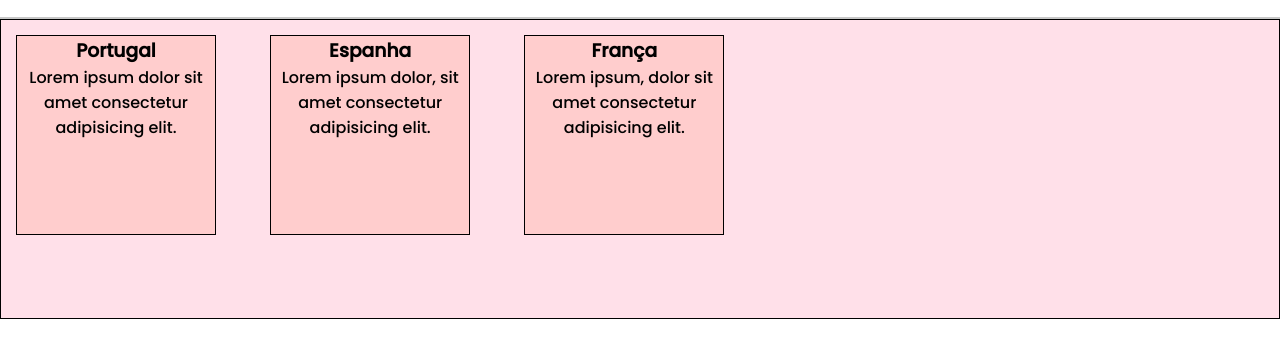
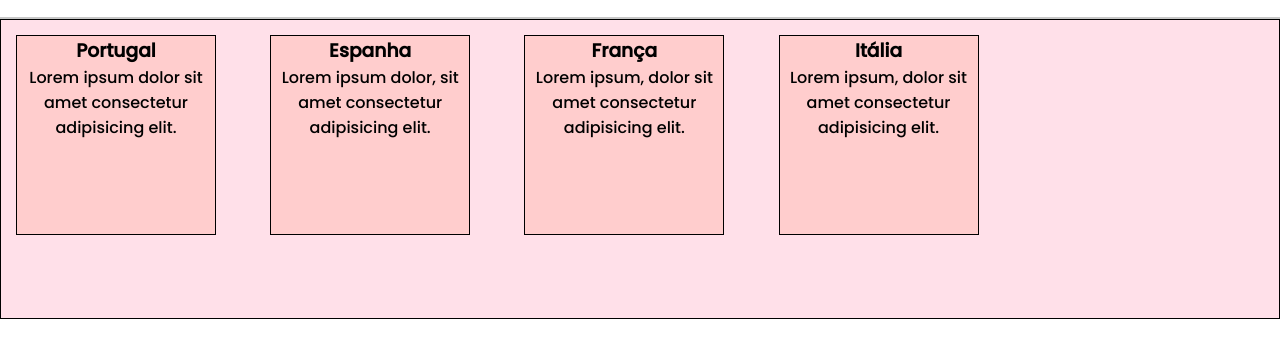
Before and after one commit to danitrovao/blogdaniela, a plain HTML site: page index.html in a window 1280 px wide. Shown: the part 62-420 px from the top of the page. Drawn offline with Linux system fonts and the light colour scheme.

```diff
--- a/index.html
+++ b/index.html
@@ -49,6 +49,11 @@
             <h3>França</h3>
             <p>Lorem ipsum, dolor sit amet consectetur adipisicing elit.  </p>
         </div>
+
+        <div class="item">
+            <h3>Itália</h3>
+            <p>Lorem ipsum, dolor sit amet consectetur adipisicing elit.  </p>
+        </div>
      </div>
 </body>
 </html>
```
